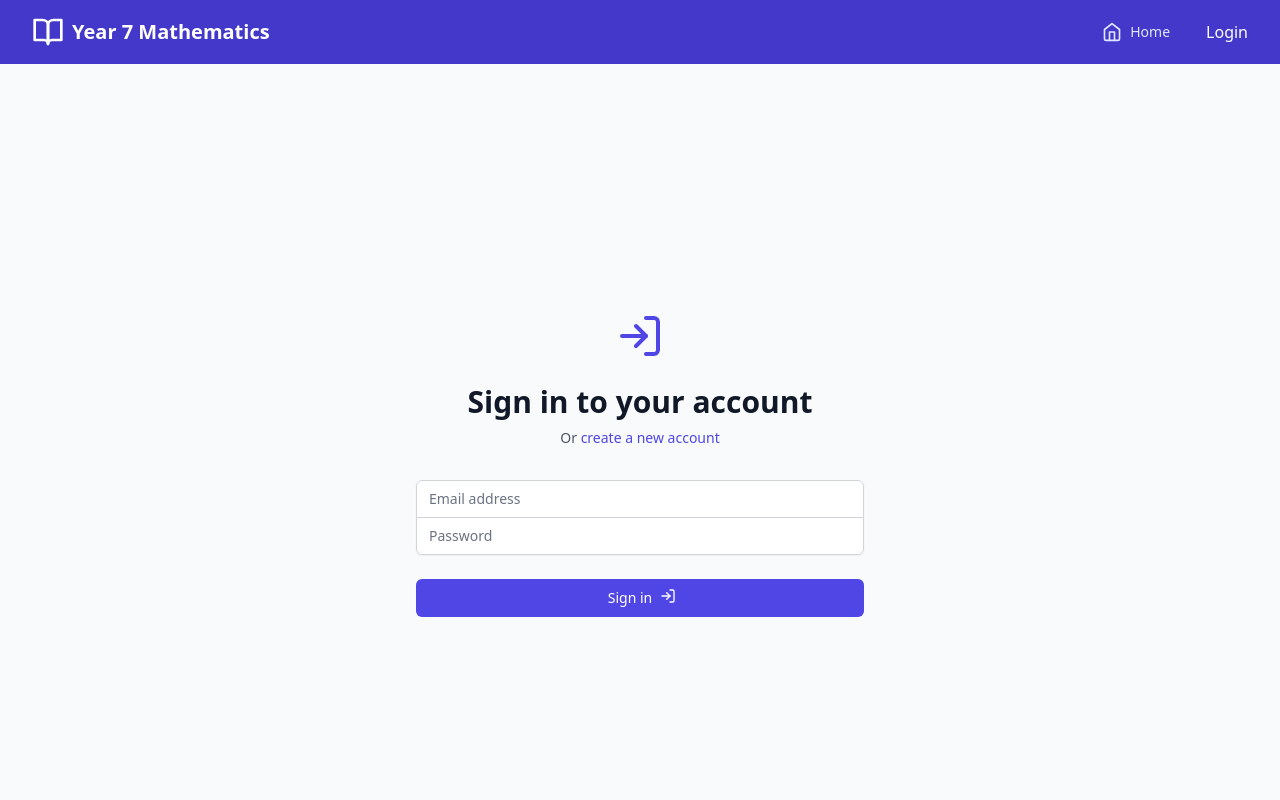
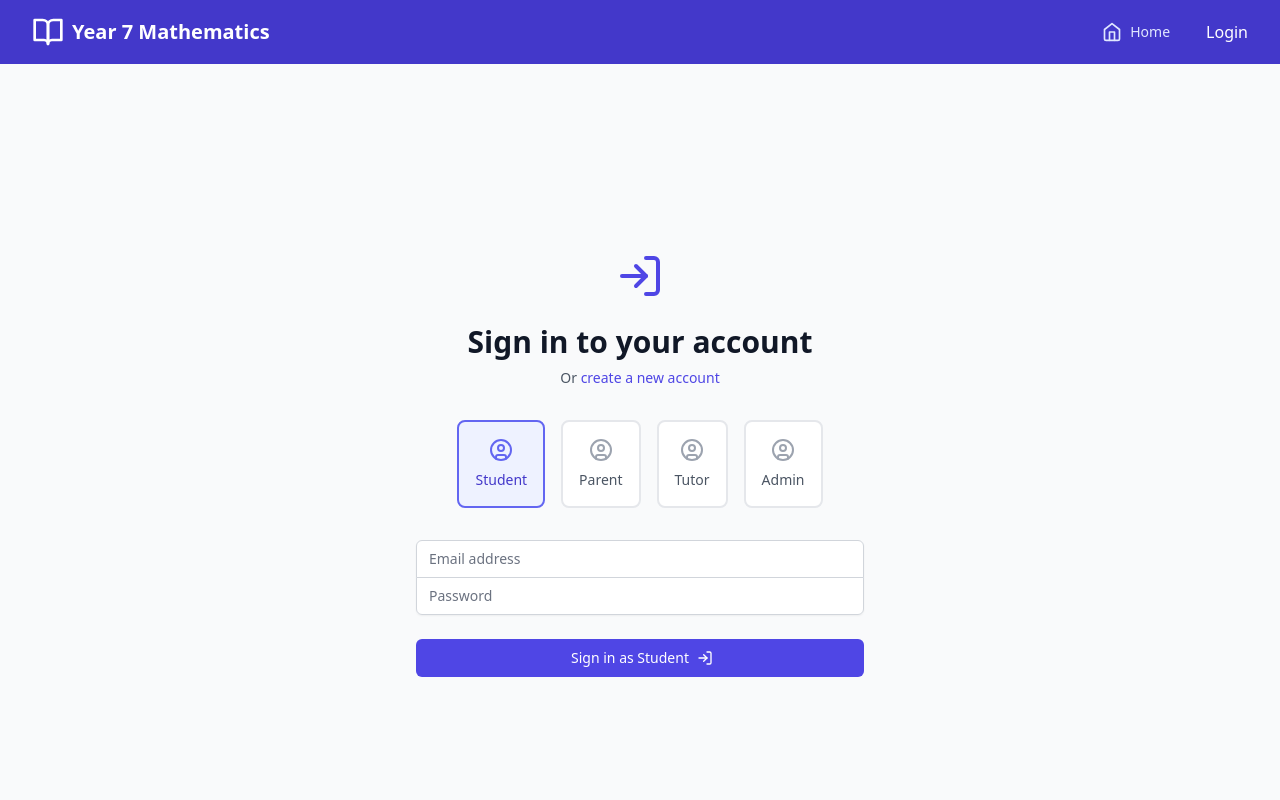
Before and after one commit to newprojects-ai/lvnplus-ui, a React (Vite) app: page /login in a window 1280 px wide. Shown: the top 800 px of the page. Built offline with nearby package versions, Linux system fonts and the light colour scheme; no server answers.

Commit message:
Adding Role Selection during Sign In

```diff
--- a/src/components/Auth/LoginForm.tsx
+++ b/src/components/Auth/LoginForm.tsx
@@ -1,13 +1,15 @@
 import React, { useState } from 'react';
 import { useNavigate, useLocation, Link } from 'react-router-dom';
-import { LogIn } from 'lucide-react';
+import { LogIn, UserCircle } from 'lucide-react';
 import { useAuth } from '../../contexts/AuthContext';
 import { ZodError } from 'zod';
 import axios from 'axios';
+import { Role } from '../../types/auth';
 
 export function LoginForm() {
   const [email, setEmail] = useState('');
   const [password, setPassword] = useState('');
+  const [selectedRole, setSelectedRole] = useState<Role>('Student');
   const [error, setError] = useState('');
   const { login } = useAuth();
   const navigate = useNavigate();
@@ -20,7 +22,7 @@ export function LoginForm() {
     setIsLoading(true);
 
     try {
-      await login({ email, password });
+      await login({ email, password, role: selectedRole });
       const intendedPath = location.state?.from?.pathname || '/';
       navigate(intendedPath, { replace: true });
     } catch (err) {
@@ -51,6 +53,27 @@ export function LoginForm() {
               create a new account
             </Link>
           </p>
+        </div>
+
+        {/* Role Selection */}
+        <div className="flex justify-center space-x-4 mb-8">
+          {['Student', 'Parent', 'Tutor', 'Admin'].map((role) => (
+            <button
+              key={role}
+              type="button"
+              onClick={() => setSelectedRole(role as Role)}
+              className={`flex flex-col items-center p-4 rounded-lg transition-all ${
+                selectedRole === role
+                  ? 'bg-indigo-50 border-2 border-indigo-500 text-indigo-700'
+                  : 'bg-white border-2 border-gray-200 text-gray-600 hover:border-indigo-200'
+              }`}
+            >
+              <UserCircle className={`h-6 w-6 mb-2 ${
+                selectedRole === role ? 'text-indigo-500' : 'text-gray-400'
+              }`} />
+              <span className="text-sm font-medium">{role}</span>
+            </button>
+          ))}
         </div>
 
         <form className="mt-8 space-y-6" onSubmit={handleSubmit}>
@@ -108,10 +131,10 @@ export function LoginForm() {
               {isLoading ? (
                 'Signing in...'
               ) : (
-                <>
-                  Sign in
+                <div className="flex items-center justify-center">
+                  Sign in as {selectedRole}
                   <LogIn className="ml-2 -mr-1 h-4 w-4" />
-                </>
+                </div>
               )}
             </button>
           </div>
--- a/src/types/api.ts
+++ b/src/types/api.ts
@@ -25,6 +25,7 @@ export interface RegisterData {
 export interface LoginData {
   email: string;
   password: string;
+  role: string;
 }
 
 export interface AuthResponse {
```
